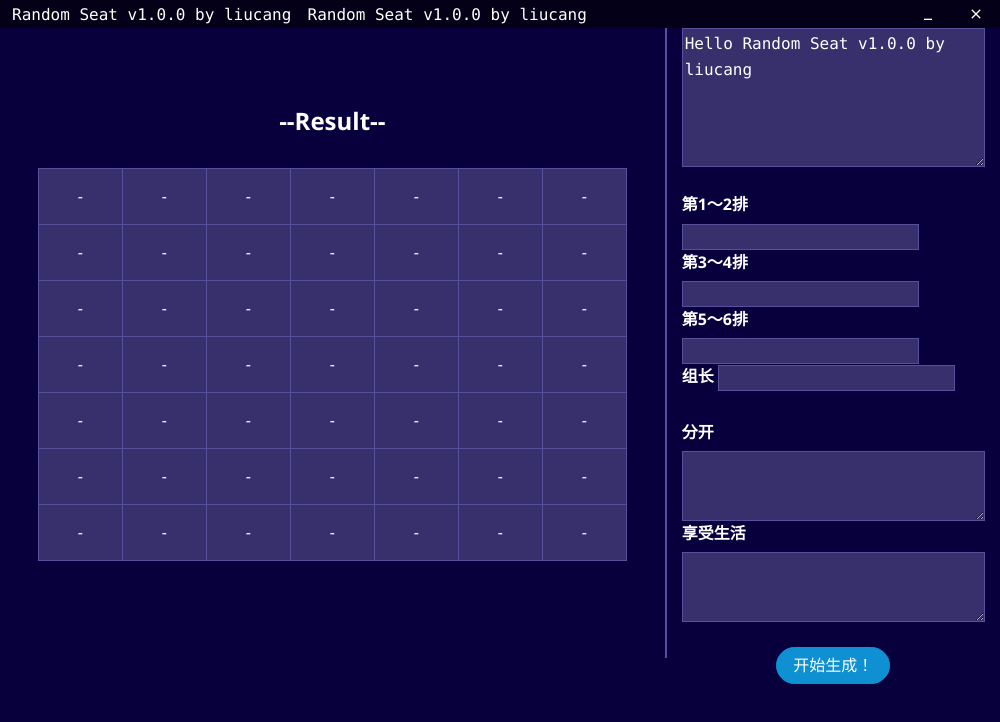
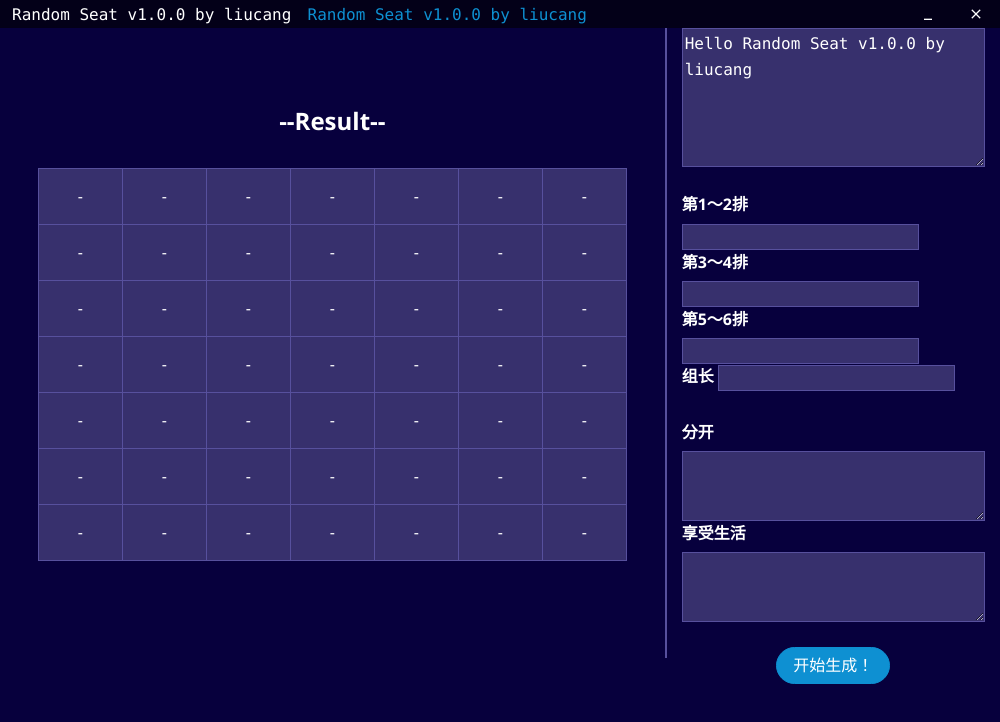
Before and after one commit to IceCang/RandomSeat, an Electron app: page index.html in a window 1000 px wide. Drawn offline with Linux system fonts and the light colour scheme.

Commit message:
Update index.html

```diff
--- a/index.html
+++ b/index.html
@@ -11,7 +11,7 @@
 </head>
 <body>
     <div class="titlebar">
-        <span class="title">Random Seat v1.0.0 by liucang</span> <href a="/seatnow.html"><span class="title">Random Seat v1.0.0 by liucang</href><link>
+        <span class="title">Random Seat v1.0.0 by liucang</span> <a href="/seatnow.html"><span class="title">Random Seat v1.0.0 by liucang</a><link>
         <button class="close" id="close"></button>
         <button class="minimize" id="minimize"></button>
     </div>
```
